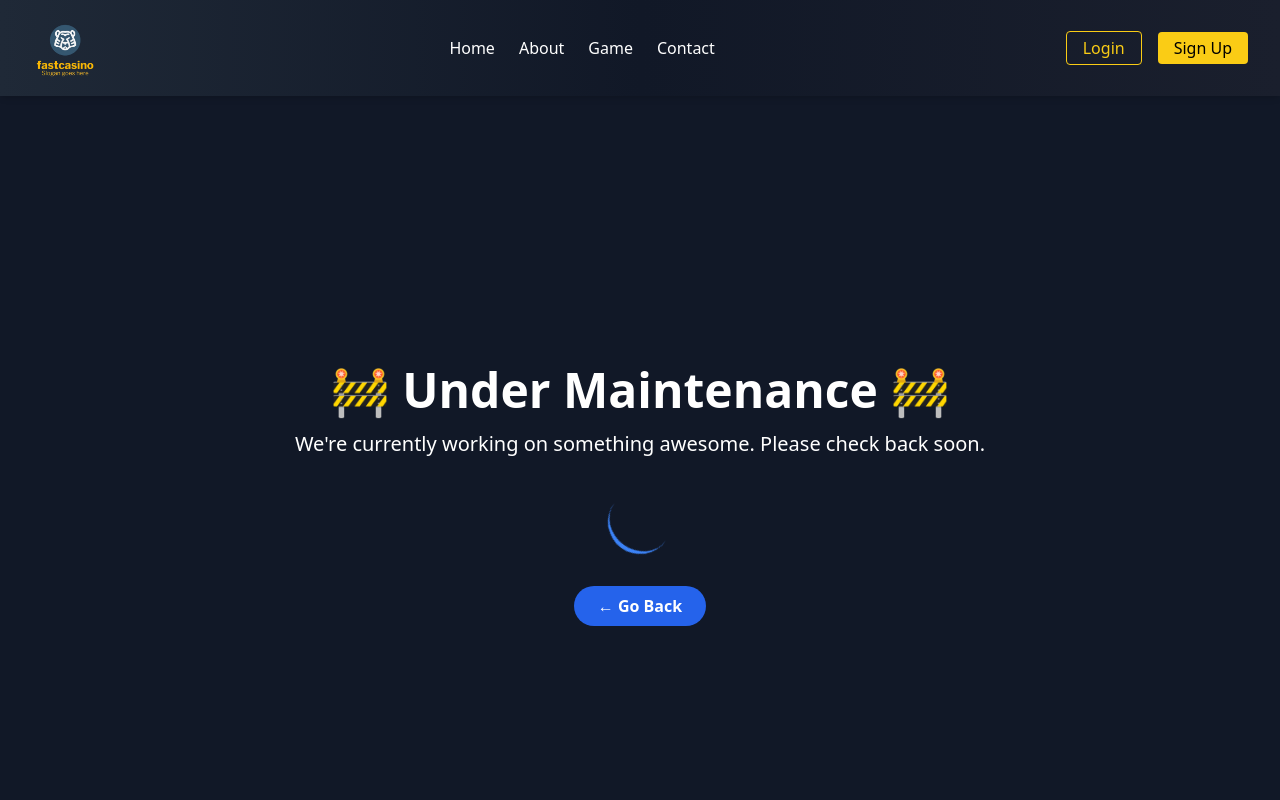
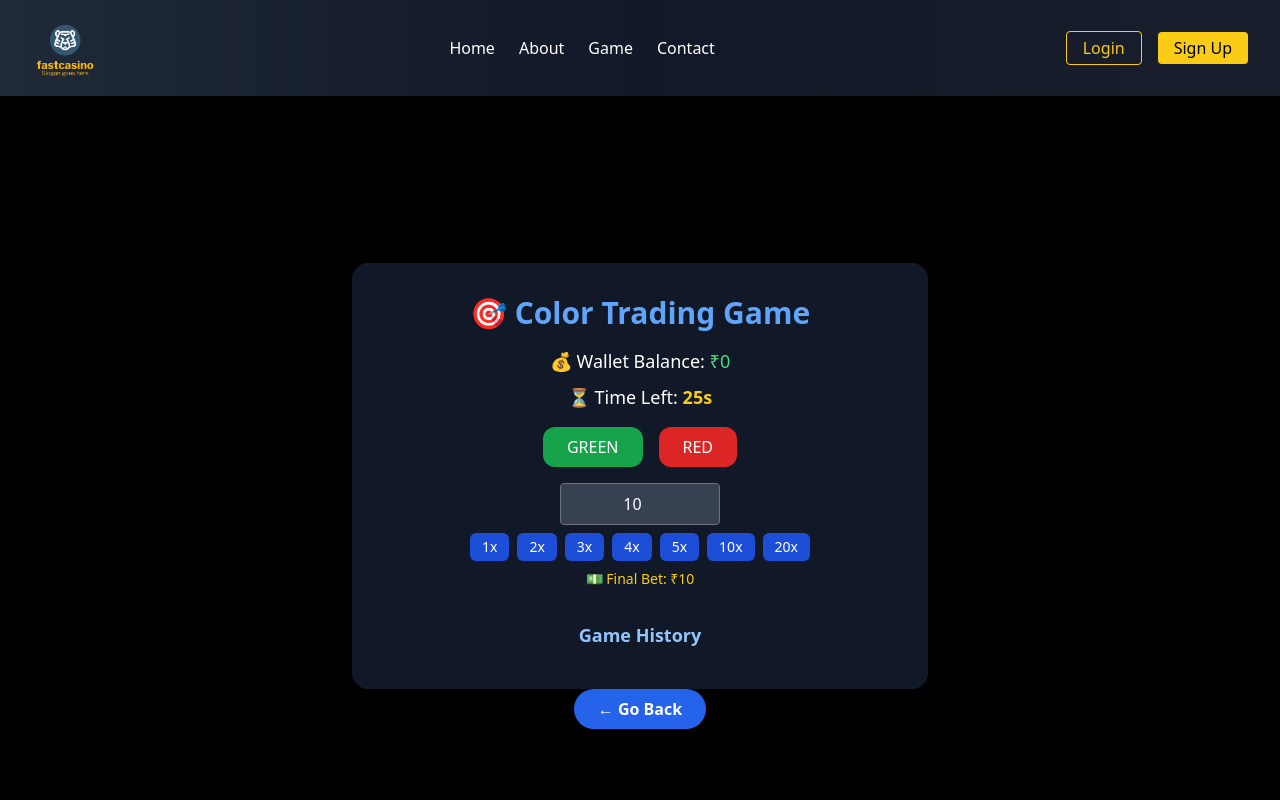
Before and after one commit to vivekkumar000001/frontend, a React (Create React App) app: page /drigontiger in a window 1280 px wide. Shown: the top 800 px of the page. Built offline with nearby package versions, Linux system fonts and the light colour scheme.

Commit message:
Update Drigontiger.jsx

```diff
--- a/src/components/Drigontiger.jsx
+++ b/src/components/Drigontiger.jsx
@@ -1,17 +1,188 @@
-import React from 'react';
+// src/components/ColorTradingGame.js
+import React, { useState, useEffect } from 'react';
 import { useNavigate } from 'react-router-dom';
 
-const Drigontiger = () => {
+const ColorTradingGame = () => {
   const navigate = useNavigate();
+  const [selectedColor, setSelectedColor] = useState(null);
+  const [baseBetAmount, setBaseBetAmount] = useState(10); // New base bet
+  const [betAmount, setBetAmount] = useState(10);
+  const [balance, setBalance] = useState(0);
+  const [gameResult, setGameResult] = useState(null);
+  const [message, setMessage] = useState('');
+  const [showWinAnimation, setShowWinAnimation] = useState(false);
+  const [history, setHistory] = useState([]);
+  const [timeLeft, setTimeLeft] = useState(30);
+  const [isBetPlaced, setIsBetPlaced] = useState(false);
+  const [isResultPhase, setIsResultPhase] = useState(false);
+
+  const resultPattern = [
+    "green", "green", "green", "red", "red", "green", "red", "green", "green", "green",
+    "green", "red", "red", "red", "red", "red", "green", "red", "green", "red"
+  ];
+  const [patternIndex, setPatternIndex] = useState(0);
+
+  useEffect(() => {
+    const user = JSON.parse(localStorage.getItem('user'));
+    if (user) setBalance(user.balance);
+    const savedHistory = JSON.parse(localStorage.getItem('colorHistory')) || [];
+    setHistory(savedHistory);
+  }, []);
+
+  useEffect(() => {
+    let timer;
+    if (timeLeft > 0) {
+      timer = setTimeout(() => setTimeLeft((t) => t - 1), 1000);
+    } else {
+      if (selectedColor) {
+        generateResult();
+      } else {
+        setMessage("⏰ Time's up! No bet placed.");
+        setIsResultPhase(true);
+        setTimeout(() => startNewRound(), 3000);
+      }
+    }
+    return () => clearTimeout(timer);
+  }, [timeLeft]);
+
+  const startNewRound = () => {
+    setTimeLeft(30);
+    setSelectedColor(null);
+    setGameResult(null);
+    setIsBetPlaced(false);
+    setIsResultPhase(false);
+    setMessage('');
+  };
+
+  const updateUserBalance = (newBalance) => {
+    const user = JSON.parse(localStorage.getItem('user'));
+    user.balance = newBalance;
+    localStorage.setItem('user', JSON.stringify(user));
+    setBalance(newBalance);
+    fetch('https://casino-3ouz.onrender.com/api/update-balance', {
+      method: 'POST',
+      headers: { 'Content-Type': 'application/json' },
+      body: JSON.stringify({ id: user.id, balance: newBalance })
+    });
+  };
+
+  const placeBet = (color) => {
+    if (isBetPlaced || isResultPhase) return;
+
+    if (betAmount < 10 || betAmount > 10000) {
+      setMessage('⚠️ Bet must be between ₹10 and ₹10,000');
+      return;
+    }
+    if (betAmount > balance) {
+      setMessage('❌ Insufficient balance');
+      return;
+    }
+
+    setSelectedColor(color);
+    setIsBetPlaced(true);
+    updateUserBalance(balance - betAmount);
+    setMessage(`✅ ₹${betAmount} bet on ${color.toUpperCase()}!`);
+  };
+
+  const generateResult = () => {
+    const resultColor = resultPattern[patternIndex];
+    setPatternIndex((patternIndex + 1) % resultPattern.length);
+    setGameResult(resultColor);
+
+    if (selectedColor === resultColor) {
+      const grossWin = betAmount * 2;
+      const commission = grossWin * 0.05;
+      const netWin = grossWin - commission;
+      updateUserBalance(balance + netWin);
+      setMessage(`🎉 You won ₹${netWin.toFixed(2)} (after 9% commission)`);
+      setShowWinAnimation(true);
+      setTimeout(() => setShowWinAnimation(false), 3000);
+    } else if (selectedColor) {
+      setMessage(`❌ You lost ₹${betAmount}`);
+    }
+
+    const newHistory = [resultColor, ...history.slice(0, 19)];
+    setHistory(newHistory);
+    localStorage.setItem('colorHistory', JSON.stringify(newHistory));
+
+    setIsResultPhase(true);
+    setTimeout(() => startNewRound(), 3000);
+  };
+
+  const applyMultiplier = (multiplier) => {
+    const newBet = baseBetAmount * multiplier;
+    setBetAmount(newBet);
+  };
 
   return (
-    <div className="flex flex-col items-center justify-center h-[100vh] bg-gray-900 text-white text-center px-4">
-      <h1 className="text-4xl md:text-5xl font-bold mb-4">🚧 Under Maintenance 🚧</h1>
-      <p className="text-lg md:text-xl mb-8">
-        We're currently working on something awesome. Please check back soon.
-      </p>
-      <div className="animate-spin rounded-full h-16 w-16 border-t-4 border-blue-500 border-solid mb-8"></div>
+    <div className="min-h-screen bg-black text-white flex flex-col items-center justify-center px-4 py-12">
+      <button
+        onClick={() => navigate(-1)}
+        className="absolute top-4 left-4 bg-gray-800 hover:bg-gray-700 px-4 py-2 rounded-lg"
+      >← Back</button>
 
+      {showWinAnimation && (
+        <div className="fixed inset-0 flex items-center justify-center z-50">
+          <div className="text-6xl animate-float text-yellow-300">🥳 🎉 😍 🎊</div>
+        </div>
+      )}
+
+      <div className="w-full max-w-xl bg-gray-900 rounded-2xl p-8 text-center shadow-lg">
+        <h1 className="text-3xl font-bold text-blue-400 mb-4">🎯 Color Trading Game</h1>
+        <p className="text-lg mb-2">💰 Wallet Balance: <span className="text-green-400">₹{balance}</span></p>
+        <p className="text-lg mb-4">⏳ Time Left: <span className="text-yellow-400 font-bold">{timeLeft}s</span></p>
+
+        <div className="flex gap-4 justify-center mt-4 mb-4">
+          <button onClick={() => placeBet('green')} disabled={isBetPlaced || isResultPhase} className="bg-green-600 hover:bg-green-700 px-6 py-2 rounded-xl">GREEN</button>
+          <button onClick={() => placeBet('red')} disabled={isBetPlaced || isResultPhase} className="bg-red-600 hover:bg-red-700 px-6 py-2 rounded-xl">RED</button>
+        </div>
+
+        <div className="mb-4">
+          <input
+            type="number"
+            value={baseBetAmount}
+            onChange={(e) => setBaseBetAmount(Number(e.target.value))}
+            min={10} max={10000}
+            className="w-40 text-center px-3 py-2 rounded bg-gray-700 text-white border border-gray-500 mb-2"
+            placeholder="Base Bet Amount"
+          />
+
+          <div className="flex flex-wrap justify-center gap-2 mb-2">
+            {[1, 2, 3, 4, 5, 10, 20].map((x) => (
+              <button
+                key={x}
+                onClick={() => applyMultiplier(x)}
+                className="bg-blue-700 hover:bg-blue-800 px-3 py-1 rounded-md text-sm"
+              >{x}x</button>
+            ))}
+          </div>
+
+          <p className="text-sm text-yellow-400">💵 Final Bet: ₹{betAmount}</p>
+        </div>
+
+        {message && <p className="mt-4 text-yellow-300">{message}</p>}
+        {gameResult && (
+          <p className="mt-4 text-xl font-bold text-yellow-400">🎯 Result: {gameResult.toUpperCase()}</p>
+        )}
+
+        <h2 className="mt-8 text-blue-300 text-lg font-semibold">Game History</h2>
+        <div className="flex justify-center flex-wrap gap-2 mt-2">
+          {history.map((c, i) => (
+            <div key={i} className={`w-6 h-6 rounded-full ${c === 'green' ? 'bg-green-500' : 'bg-red-500'}`}></div>
+          ))}
+        </div>
+      </div>
+
+      <style>{`
+        @keyframes float {
+          0% { transform: translateY(0) scale(1); opacity: 1; }
+          50% { transform: translateY(-40px) scale(1.1); opacity: 0.8; }
+          100% { transform: translateY(-80px) scale(0.95); opacity: 0; }
+        }
+        .animate-float {
+          animation: float 2.5s ease-in-out forwards;
+        }
+      `}</style>
       <button
         onClick={() => navigate(-1)}
         className="bg-blue-600 hover:bg-blue-700 text-white font-semibold py-2 px-6 rounded-full transition duration-300"
@@ -22,4 +193,4 @@ const Drigontiger = () => {
   );
 };
 
-export default Drigontiger;
+export default ColorTradingGame;
```
